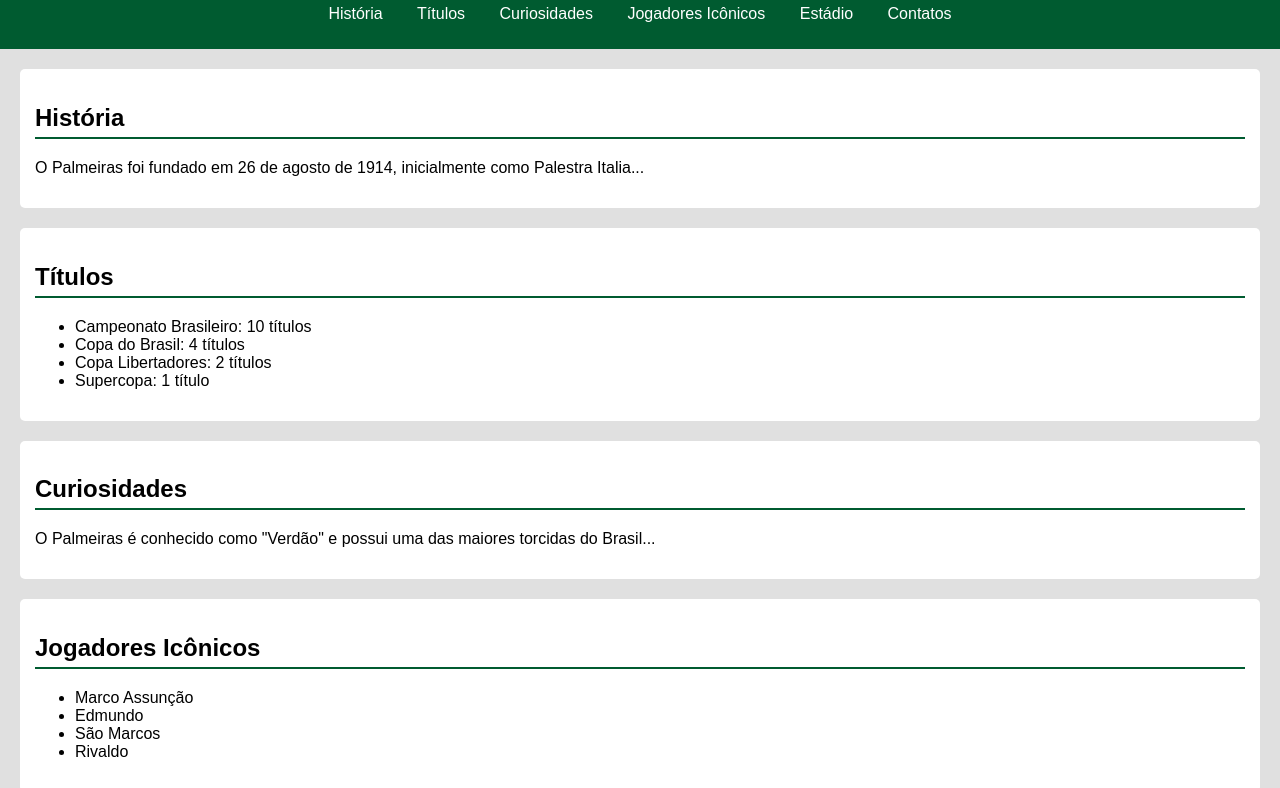
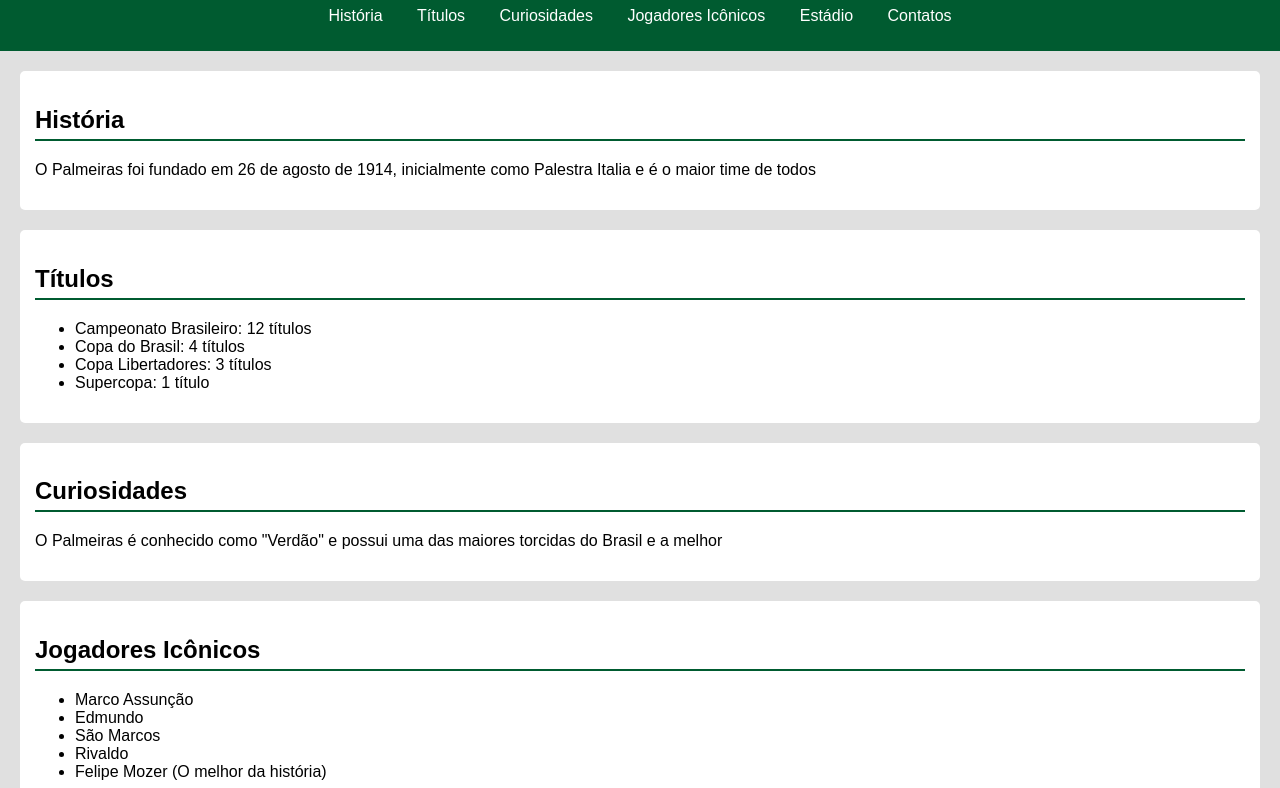
Before and after one commit to MacacoRei04/Minhas-Ferias, a plain HTML site: page index.html in a window 1280 px wide. Shown: the part 103-891 px from the top of the page. Drawn offline with Linux system fonts and the light colour scheme.

Commit message:
Update index.html

```diff
--- a/index.html
+++ b/index.html
@@ -8,7 +8,7 @@
 </head>
 <body>
     <header>
-        <img src="images.png" alt="Logo do Palmeiras" width="200">
+        <img src="images.png" width="200">
         <h1>Sociedade Esportiva Palmeiras</h1>
         <nav>
             <ul>
@@ -24,20 +24,20 @@
     <main>
         <section id="historia">
             <h2>História</h2>
-            <p>O Palmeiras foi fundado em 26 de agosto de 1914, inicialmente como Palestra Italia...</p>
+            <p>O Palmeiras foi fundado em 26 de agosto de 1914, inicialmente como Palestra Italia e é o maior time de todos</p>
         </section>
         <section id="titulos">
             <h2>Títulos</h2>
             <ul>
-                <li>Campeonato Brasileiro: 10 títulos</li>
+                <li>Campeonato Brasileiro: 12 títulos</li>
                 <li>Copa do Brasil: 4 títulos</li>
-                <li>Copa Libertadores: 2 títulos</li>
+                <li>Copa Libertadores: 3 títulos</li>
                 <li>Supercopa: 1 título</li>
             </ul>
         </section>
         <section id="curiosidades">
             <h2>Curiosidades</h2>
-            <p>O Palmeiras é conhecido como "Verdão" e possui uma das maiores torcidas do Brasil...</p>
+            <p>O Palmeiras é conhecido como "Verdão" e possui uma das maiores torcidas do Brasil e a melhor</p>
         </section>
         <section id="jogadores">
             <h2>Jogadores Icônicos</h2>
@@ -46,6 +46,7 @@
                 <li>Edmundo</li>
                 <li>São Marcos</li>
                 <li>Rivaldo</li>
+                <li>Felipe Mozer (O melhor da história)</li>
             </ul>
         </section>
         <section id="estadio">
@@ -59,7 +60,7 @@
         </section>
     </main>
     <footer>
-        <p>&copy; 2024 Palmeiras Fan Page</p>
+        <p>&copy; 2024 Palmeiras O Melhor</p>
     </footer>
 </body>
 </html>
```
